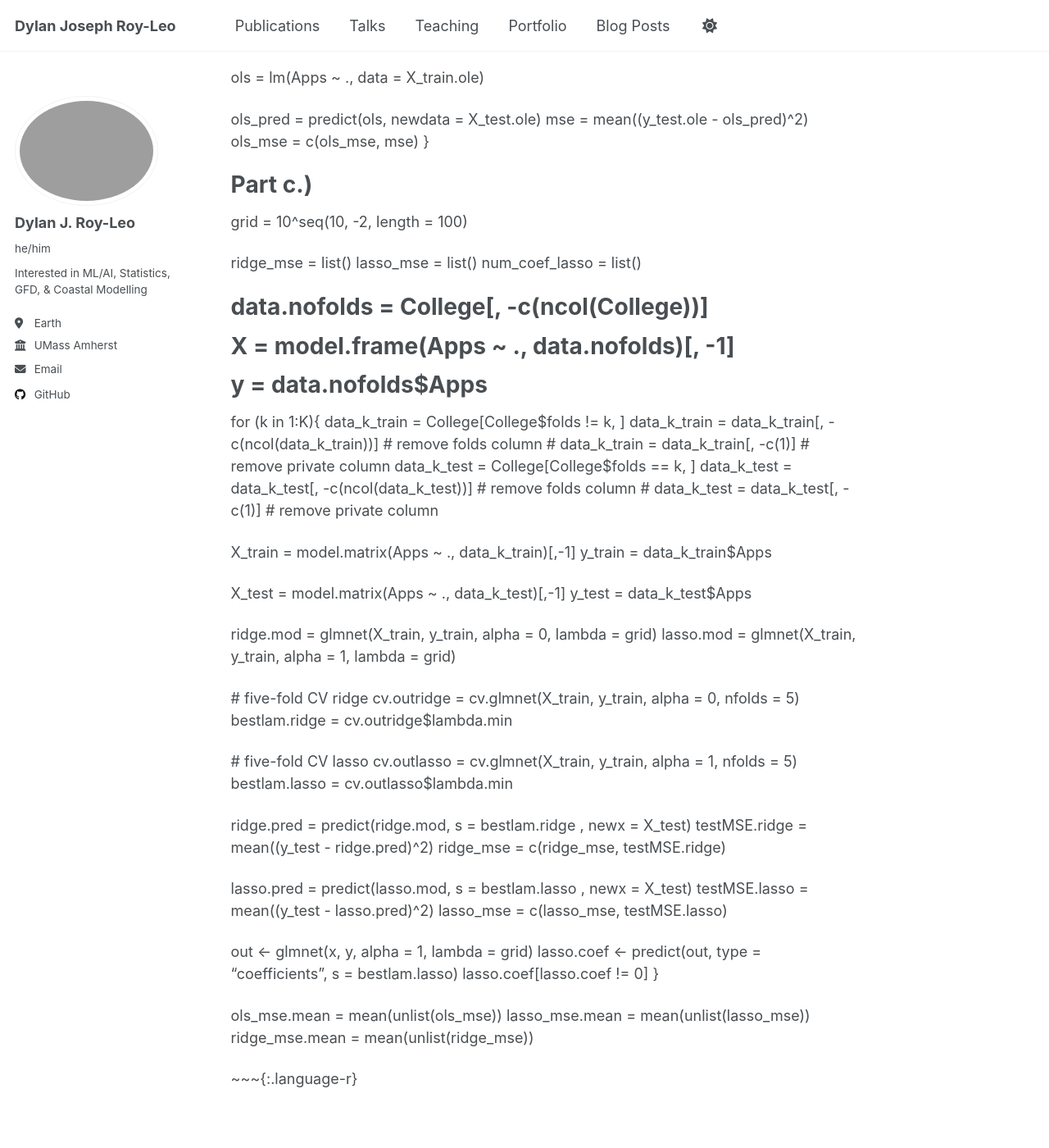
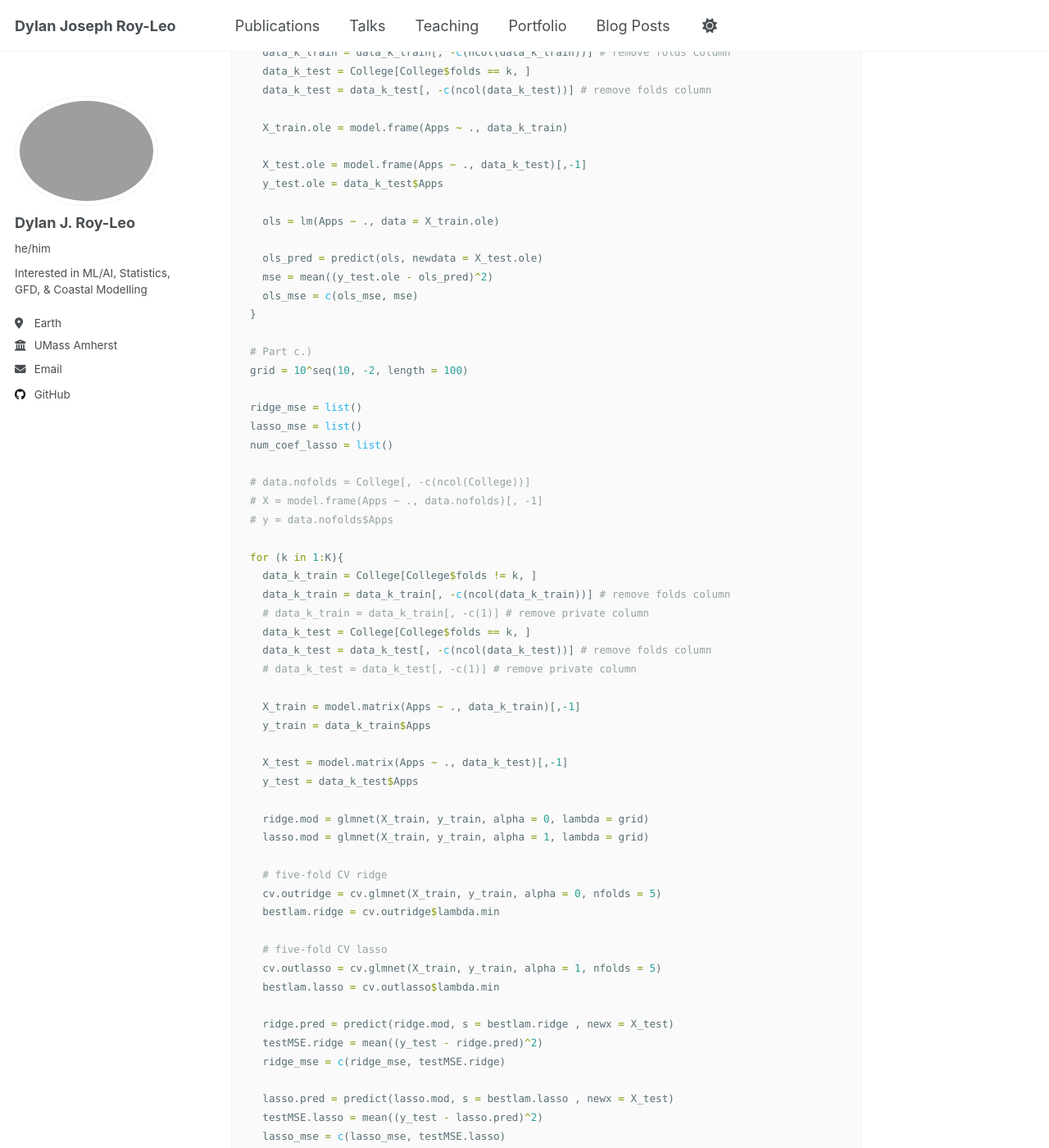
Before and after one commit to dylroy/dylroy.github.io, a Jekyll site: the page built from _portfolio/portfolio-1.md, in a window 1280 px wide and 1400 px high, scrolled down 1239 px. Shown: the whole window at 82% size. Built offline with Jekyll 4.4.1, drawn with Linux system fonts in a browser that asks for light colours; a script that is not in the unit is left out; some of the changed text lies outside the part shown.

Commit message:
Small change to code block and link paths

```diff
--- a/_portfolio/portfolio-1.md
+++ b/_portfolio/portfolio-1.md
@@ -12,16 +12,16 @@ published: true
 # Knowledge
 
 Notes regarding storm surge:
-[notes1](../../files/W5_Tues_Coastal.md)
+[notes1](../files/W5_Tues_Coastal.md)
 
 Notes regarding wave breaking:
-[notes2](../../files/W10_Thurs_Coastal.md)
+[notes2](../files/W10_Thurs_Coastal.md)
 
 # Code
 
 The following is R code for comparing ridge regression and lasso regression which are $$ \ell_2 $$ and $$ \ell_1 $$ penalized, respectively.
 
-~~~
+~~~ r
 library(readr)
 library(glmnet)
 
@@ -124,4 +124,4 @@ ols_mse.mean = mean(unlist(ols_mse))
 lasso_mse.mean = mean(unlist(lasso_mse))
 ridge_mse.mean = mean(unlist(ridge_mse))
 
-~~~{:.language-r}
+~~~
```
Also changed, not shown: other parts of _portfolio/portfolio-1.md (+1 -1 lines).
